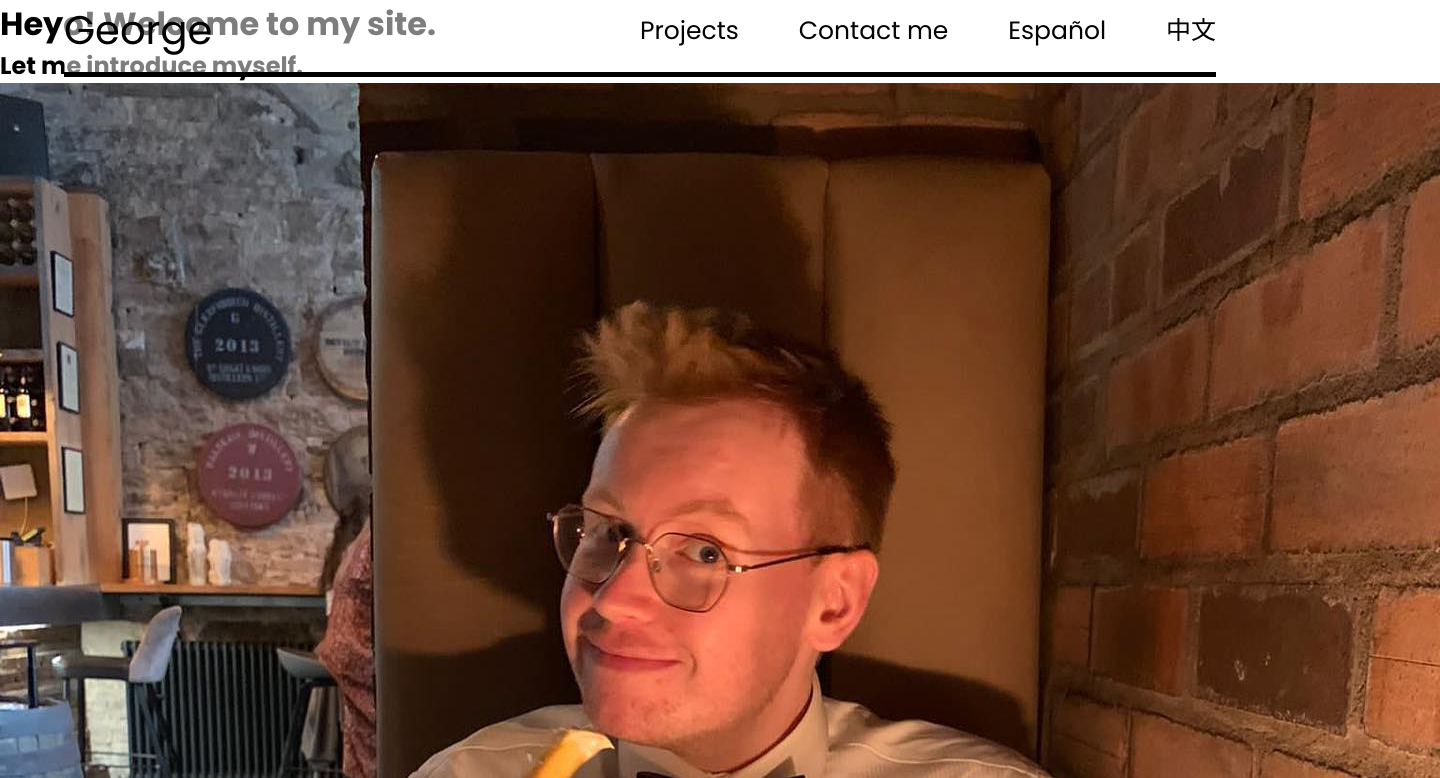
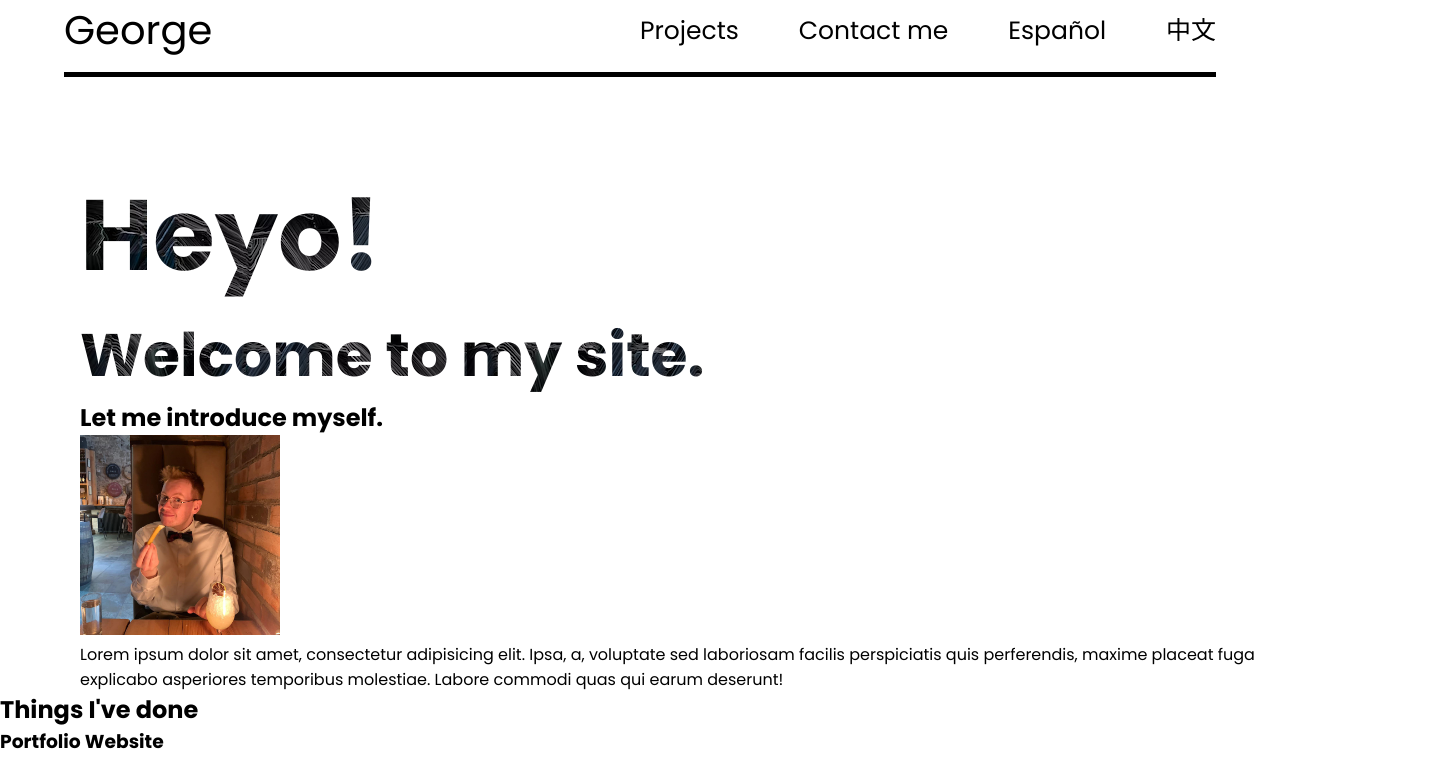
Before and after one commit to George-xixi/portfolio-george, a plain HTML site: page index.html in a window 1280 px wide. Shown: the top 778 px of the page, 1440 px wide, since content can reach past the window. Drawn offline with Linux system fonts and the light colour scheme.

Commit message:
styles h1 element

```diff
--- a/index.html
+++ b/index.html
@@ -20,7 +20,7 @@
     </div>
   </div>
   <main>
-    <h1>Heyo! Welcome to my site.</h1>
+    <h1> <span id="heyo">Heyo!</span> <br>Welcome to my site.</h1>
     <div class="intro">
       <h2>Let me introduce myself.</h2>
       <img id="img-me" src="./images/George.jpg" />
--- a/styles/style.css
+++ b/styles/style.css
@@ -34,3 +34,23 @@ body {
     font-size: 25px;
     line-height: 2.5;
   }
+
+  main {
+    margin-block-start: 10em;
+    margin-inline-start: 5em;
+  }
+
+  h1 {
+    font-size: 60px;
+    background-image: url("/images/jaggedrocks.avif");
+    -webkit-background-clip: text;
+    background-clip: text;
+    color: transparent;
+  }
+
+  #heyo{
+    font-size: 100px;
+  }
+  .intro > #img-me {
+    inline-size: 200px;
+  }
```
Also changed, not shown: images/jaggedrocks.avif (added), 1 other file.
